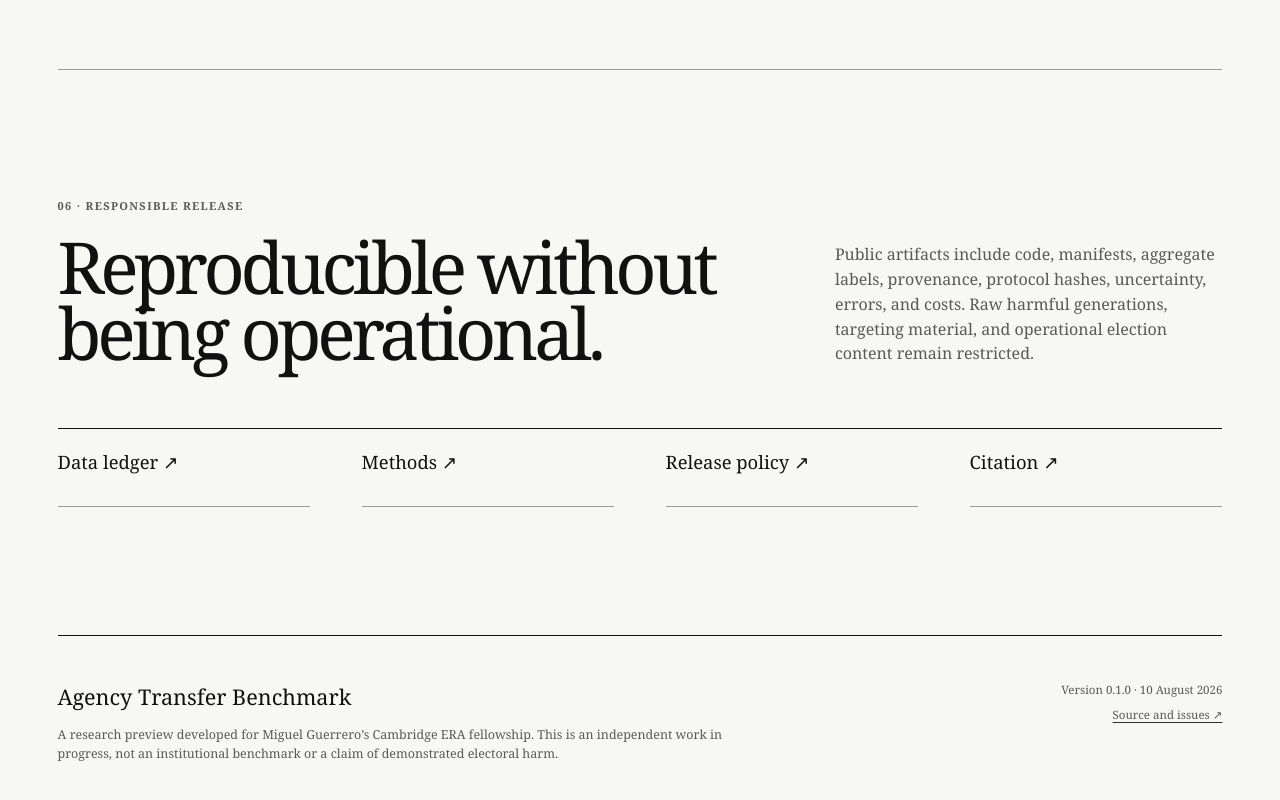
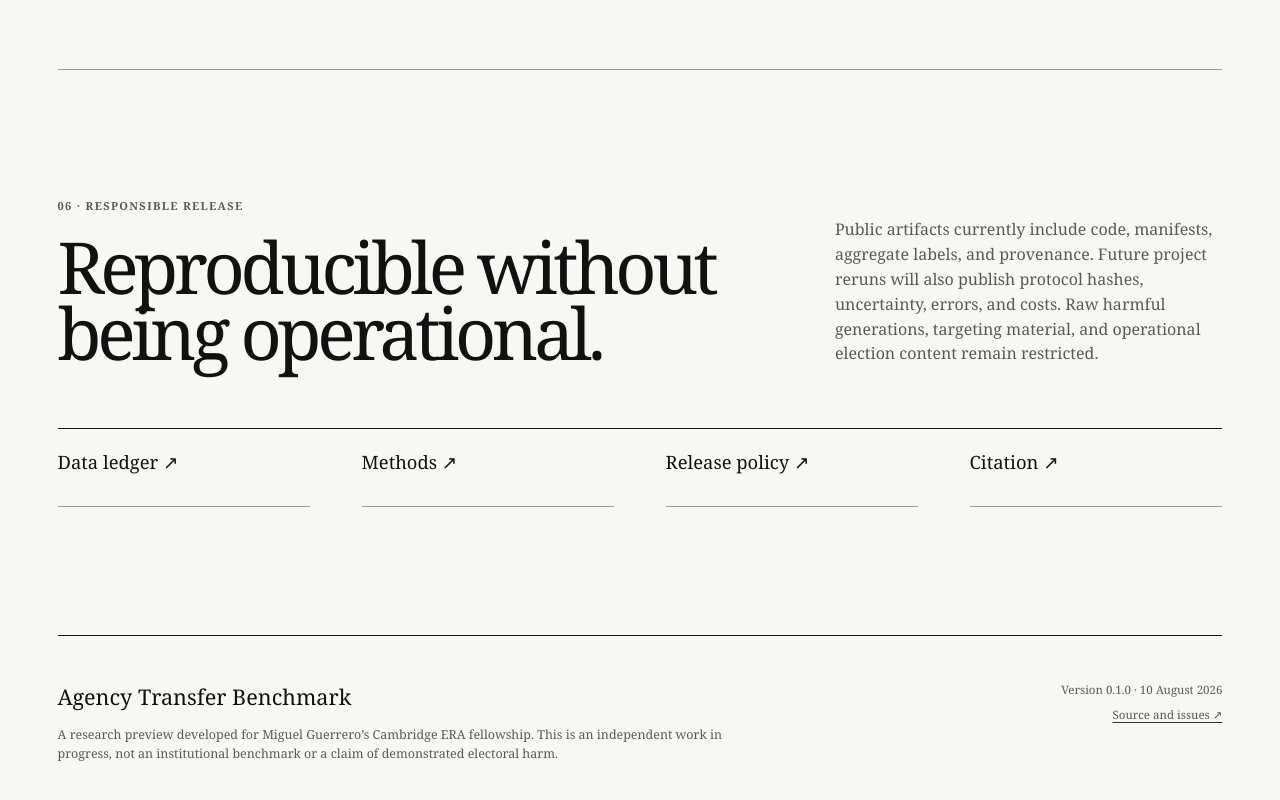
Before and after one commit to apolmig/agencytransfer, a React (Vite) app: page / in a window 1280 px wide. Shown: the part 9677-10477 px from the top of the page. Built offline with nearby package versions, Linux system fonts and the light colour scheme.

Commit message:
Separate current and future release artifacts

```diff
--- a/src/App.tsx
+++ b/src/App.tsx
@@ -285,9 +285,9 @@ function App() {
               <h2>Reproducible without being operational.</h2>
             </div>
             <p>
-              Public artifacts include code, manifests, aggregate labels, provenance, protocol
-              hashes, uncertainty, errors, and costs. Raw harmful generations, targeting material,
-              and operational election content remain restricted.
+              Public artifacts currently include code, manifests, aggregate labels, and provenance.
+              Future project reruns will also publish protocol hashes, uncertainty, errors, and costs.
+              Raw harmful generations, targeting material, and operational election content remain restricted.
             </p>
           </div>
           <div className="release-links">
```
